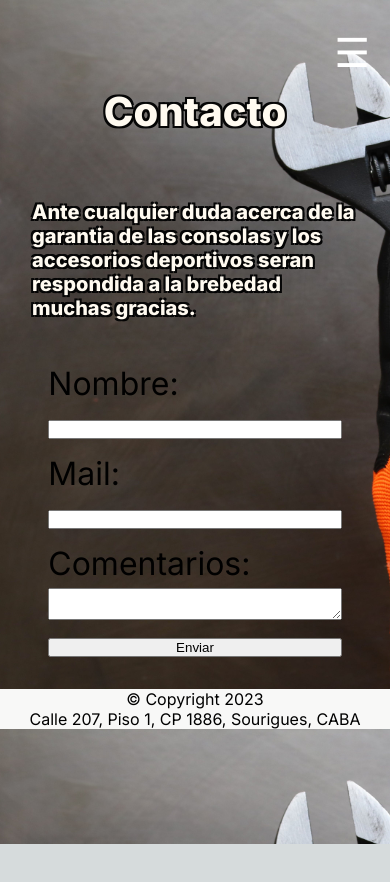
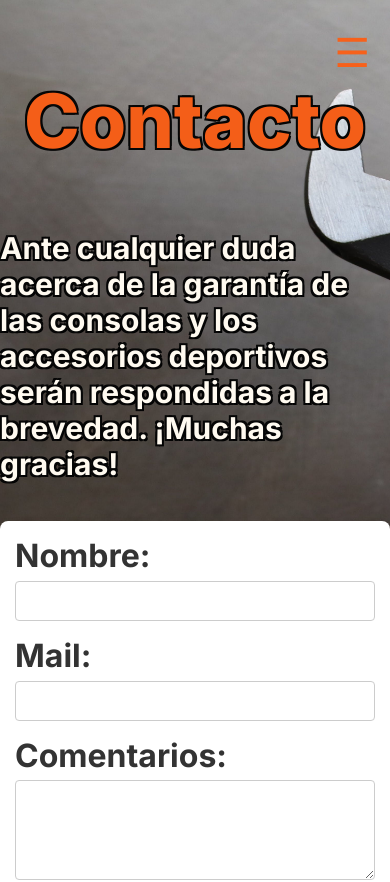
Before and after one commit to Nahuelhermosa/servis, a Next.js app: page /Contacto in a window 390 px wide. Shown: the top 882 px of the page. Before the commit the page ends 844 px from the top, so only its background shows below. Built offline with nearby package versions, Linux system fonts and the light colour scheme.

Commit message:
ultimo comit

```diff
--- a/package.json
+++ b/package.json
@@ -10,6 +10,7 @@
   },
   "dependencies": {
     "next": "14.1.0",
+    "nodemailer": "^6.9.14",
     "react": "^18",
     "react-dom": "^18",
     "react-image-gallery": "^1.3.0",
--- a/src/app/Componentes/CardWrapper.css
+++ b/src/app/Componentes/CardWrapper.css
@@ -9,9 +9,9 @@
 }
 .titulowrapper {
     text-align: center;
-    color: rgb(253, 252, 252);
+    color:rgba(248, 95, 24, 0.986) ;
     text-shadow: -2px -2px 0 #050505, 2px -2px 0 #070707, -2px 2px 0 #070707, 2px 2px 0 #030303;
-    font-size: 40px;
+    font-size: 80px;
     font-weight: bold;
 }
 .grilla {
@@ -20,7 +20,7 @@
     gap: 1rem;
 }
 .filtro {
-    color: rgb(255, 254, 254);
+    color:rgba(248, 95, 24, 0.986) ;
     text-shadow: -2px -2px 0 #050505, 2px -2px 0 #070707, -2px 2px 0 #070707, 2px 2px 0 #030303;
     font-size: 100%;
     font-weight: bold;
--- a/src/app/Componentes/Footer.css
+++ b/src/app/Componentes/Footer.css
@@ -1,5 +1,5 @@
 .footer {
-    background-color: #f8f8f7;
+    background-color:rgba(248, 95, 24, 0.986);
     max-width: 100%;
     margin: 0px auto;
 
--- a/src/app/Componentes/Nav.css
+++ b/src/app/Componentes/Nav.css
@@ -19,7 +19,7 @@
     flex-grow: 1;
     padding: 5px 0;
     text-align: center;
-    color: rgb(250, 249, 246);
+    color:rgba(248, 95, 24, 0.986) ;
     text-shadow: -2px -2px 0 #050505, 2px -2px 0 #070707, -2px 2px 0 #070707, 2px 2px 0 #030303;
     font-size: 51px;
 }
@@ -27,7 +27,7 @@
 .nav-item a {
     font-size: 100%;
     text-decoration: none;
-    color: #fcfafa;
+    color: rgba(243, 123, 68, 0.986);
 }
 
 .nav-item a:hover {
@@ -46,7 +46,7 @@
         background: none;
         border: none;
         font-size: 40px;
-        color: white;
+        color: rgba(248, 95, 24, 0.986);
         cursor: pointer;
         position: absolute;
         top: 10px;
--- a/src/app/Contacto/Contacto.css
+++ b/src/app/Contacto/Contacto.css
@@ -8,7 +8,7 @@
 }
 
 .titulo {
-  color: floralwhite;
+  color: rgba(248, 95, 24, 0.986);
   text-shadow: -2px -2px 0 #050505, 2px -2px 0 #070707, -2px 2px 0 #070707, 2px 2px 0 #030303;
   font-size: 75px;
   font-weight: 800;
@@ -18,60 +18,85 @@
 .info {
   color: floralwhite;
   text-shadow: -2px -2px 0 #050505, 2px -2px 0 #070707, -2px 2px 0 #070707, 2px 2px 0 #030303;
-  font-size: 51px;
-  font-weight: 800;
+  font-size: 30px;
+  font-weight: 700;
   margin-top: 25px;
 }
 
+/* styles.css */
+
 .formulario {
   display: flex;
-  flex-wrap: wrap;
-  justify-content: center;
+  flex-direction: column;
+  align-items: center;
   width: 100%;
-  max-width: 1000px;
+  max-width: 600px;
+  margin: 0 auto;
+  padding: 20px;
+  background: #fff;
+  border-radius: 8px;
+  box-shadow: 0 4px 8px rgba(0, 0, 0, 0.1);
 }
 
-.formulario label,
-.formulario input,
-.formulario textarea,
-.formulario input[type="submit"] {
+.formulario label {
   width: 100%;
-  max-width: 1000px;
-  margin: 5px;
+  margin-bottom: 15px;
+  font-weight: bold;
+  color: #333;
 }
 
-.imagen-container {
-  max-width: 10%;
-  height: auto;
-  display: block;
-  margin: 15px 15px 0px 30px;
-  float: left;
+.formulario input[type="text"],
+.formulario input[type="email"],
+.formulario textarea {
+  width: 100%;
+  padding: 10px;
+  margin-top: 5px;
+  border: 1px solid #ccc;
+  border-radius: 4px;
+  box-sizing: border-box;
+  font-size: 16px;
+}
+
+.formulario textarea {
+  height: 100px;
+  resize: vertical;
+}
+
+.formulario button {
+  background-color: #007bff;
+  color: white;
+  padding: 10px 15px;
+  border: none;
+  border-radius: 4px;
+  cursor: pointer;
+  font-size: 16px;
+  margin-top: 20px;
+}
+
+.formulario button:hover {
+  background-color: #0056b3;
 }
 
 /* Media queries para móviles */
 @media (max-width: 600px) {
-
-  .contacto {
-    margin: 2rem;
-  }
-  .titulo {
-      font-size: 40px;
-  }
-
-  .info {
-      font-size: 20px;
-  }
-
   .formulario {
-      flex-direction: column;
-      width: 90%;
+      padding: 15px;
   }
 
   .formulario label,
-  .formulario input,
+  .formulario input[type="text"],
+  .formulario input[type="email"],
   .formulario textarea,
-  .formulario input[type="submit"] {
-      width: 100%;
-      margin: 5px 0;
+  .formulario button {
+      max-width: 100%;
   }
 }
+
+
+/* Contacto.css */
+
+.error {
+  color: red;
+  font-size: 0.875em;
+  margin-top: 0.5em;
+}
--- a/src/app/Contacto/page.tsx
+++ b/src/app/Contacto/page.tsx
@@ -1,44 +1,102 @@
+"use client";
+
+import { useState } from 'react';
 import Link from 'next/link';
-import './Contacto.css'
+import './Contacto.css';
 import Nav from '../Componentes/Nav';
-export default function Contacto () {
+
+export default function Contacto() {
+    const [formData, setFormData] = useState({
+        nombre: '',
+        email: '',
+        comentario: ''
+    });
+
+    const [errors, setErrors] = useState({
+        nombre: '',
+        email: '',
+        comentario: ''
+    });
+
+    const handleChange = (e) => {
+        const { name, value } = e.target;
+        setFormData({ ...formData, [name]: value });
+
+        if (errors[name]) {
+            validateField(name, value);
+        }
+    };
+
+    const validateField = (name, value) => {
+        let error = '';
+        if (!value.trim()) {
+            error = `${name.charAt(0).toUpperCase() + name.slice(1)} es obligatorio`;
+        } else if (name === 'email' && !/\S+@\S+\.\S+/.test(value)) {
+            error = 'El email no es válido';
+        }
+
+        setErrors(prevErrors => ({
+            ...prevErrors,
+            [name]: error
+        }));
+
+        return error;
+    };
+
+    const validate = () => {
+        const newErrors = Object.keys(formData).reduce((acc, key) => {
+            const error = validateField(key, formData[key]);
+            if (error) acc[key] = error;
+            return acc;
+        }, {});
+
+        setErrors(newErrors);
+        return Object.keys(newErrors).length === 0;
+    };
+
     return (
         <>
-        <Nav/>
+            <Nav />
             <div className='contacto'>
-
-        <h1 className='titulo'>
-        Contacto
-        </h1>
-
+                <h1 className='titulo'>Contacto</h1>
                 <br />
-            <p className='info'>Ante cualquier duda acerca de la garantia de las consolas y los accesorios deportivos seran respondida a la brebedad muchas gracias.</p>
+                <p className='info'>
+                    Ante cualquier duda acerca de la garantía de las consolas y los accesorios deportivos serán respondidas a la brevedad. ¡Muchas gracias!
+                </p>
                 <br />
-
-            <form name="contacto" data-netlify="true" netlify-honeypot="bot-field" hidden>
-            <input type="text" name='nombre' />
-            <input type="email" name='email' />
-            <textarea name="comentario" ></textarea>
-            </form>
-
-            <form method='post' className='formulario'>
+                <form action="https://formsubmit.co/nahuel_pro_517@hotmail.com" method="POST" className='formulario'>
                     <label>
                         Nombre:
-                    <input type="text" name='nombre' />
+                        <input
+                            type="text"
+                            name='nombre'
+                            value={formData.nombre}
+                            onChange={handleChange}
+                        />
+                        {errors.nombre && <span className='error'>{errors.nombre}</span>}
                     </label>
                     <label>
                         Mail:
-                    <input type="email" name='email' />
+                        <input
+                            type="email"
+                            name='email'
+                            value={formData.email}
+                            onChange={handleChange}
+                        />
+                        {errors.email && <span className='error'>{errors.email}</span>}
                     </label>
                     <label>
                         Comentarios:
-                    <textarea name="comentario" ></textarea>
+                        <textarea
+                            name="comentario"
+                            value={formData.comentario}
+                            onChange={handleChange}
+                        ></textarea>
+                        {errors.comentario && <span className='error'>{errors.comentario}</span>}
                     </label>
-                <input type="hidden" name="form-name" value="contacto" />
-                <button type="submit">Enviar</button>
+                    <button type="submit" value="Enviar">Enviar</button>
                 </form>
-
             </div>
         </>
-    )
+    );
 }
--- a/src/app/Nosotros/Nosotros.css
+++ b/src/app/Nosotros/Nosotros.css
@@ -9,7 +9,7 @@
 }
 
 .titulo-nosotros {
-  color: floralwhite;
+  color: rgba(248, 95, 24, 0.986);
   text-shadow: -2px -2px 0 #050505, 2px -2px 0 #070707, -2px 2px 0 #070707, 2px 2px 0 #030303;
   font-size: 75px;
   font-weight: 800;
--- a/src/app/Servicio/Servicio.css
+++ b/src/app/Servicio/Servicio.css
@@ -9,7 +9,7 @@
 }
 
 .titulo-servicio {
-  color: floralwhite;
+  color: rgba(248, 95, 24, 0.986);
   text-shadow: -2px -2px 0 #050505, 2px -2px 0 #070707, -2px 2px 0 #070707, 2px 2px 0 #030303;
   font-size: 80px;
   font-weight: 800;
--- a/src/app/page.module.css
+++ b/src/app/page.module.css
@@ -41,7 +41,7 @@
 
 .grid {
   display: grid;
-  grid-template-columns: repeat(3, minmax(40%, auto));
+  grid-template-columns: repeat(3, minmax(37%, auto));
   max-width: 100%;
   width: var(--max-width);
 }
```
Also changed, not shown: src/app/Componentes/CardWrapper.tsx (+2 -5 lines), 1 other file (tests, documents, lock files or other folders). Lines whose indentation alone changed are shown as unchanged.
